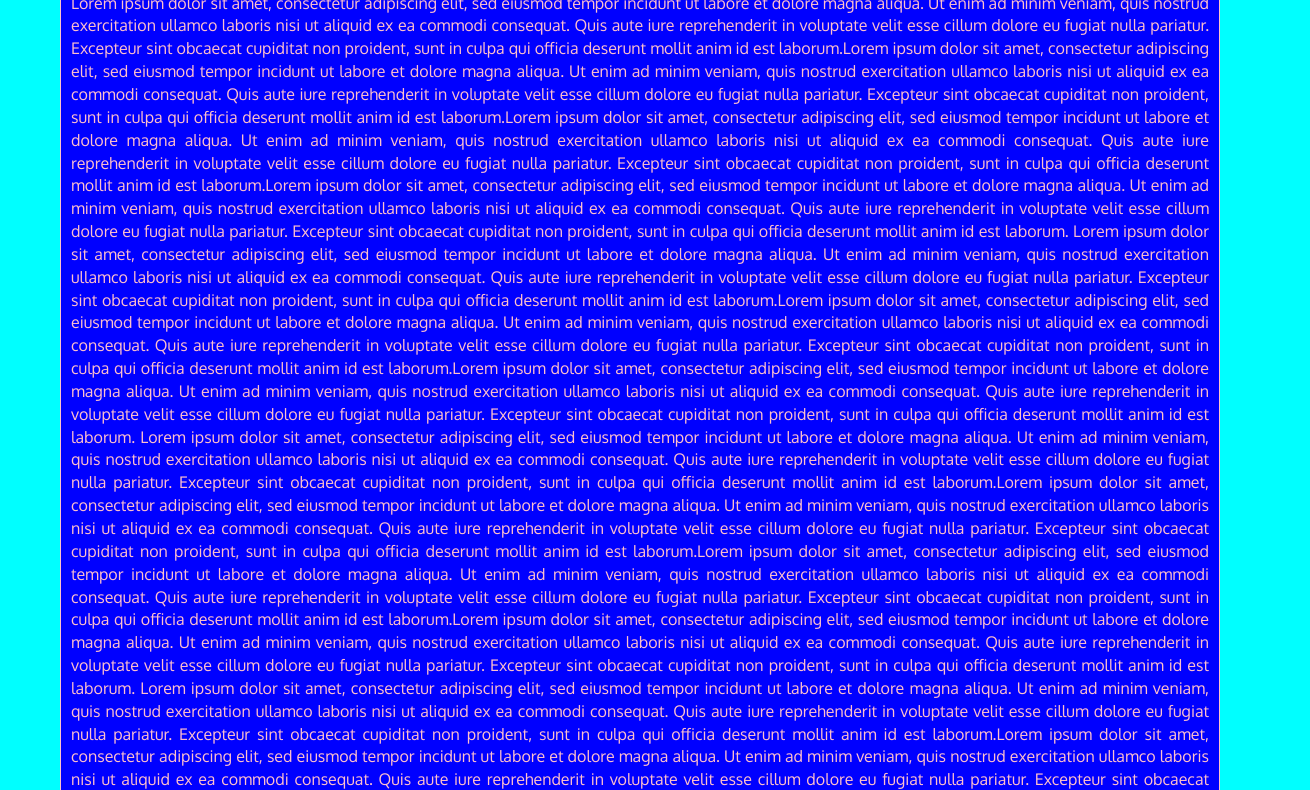
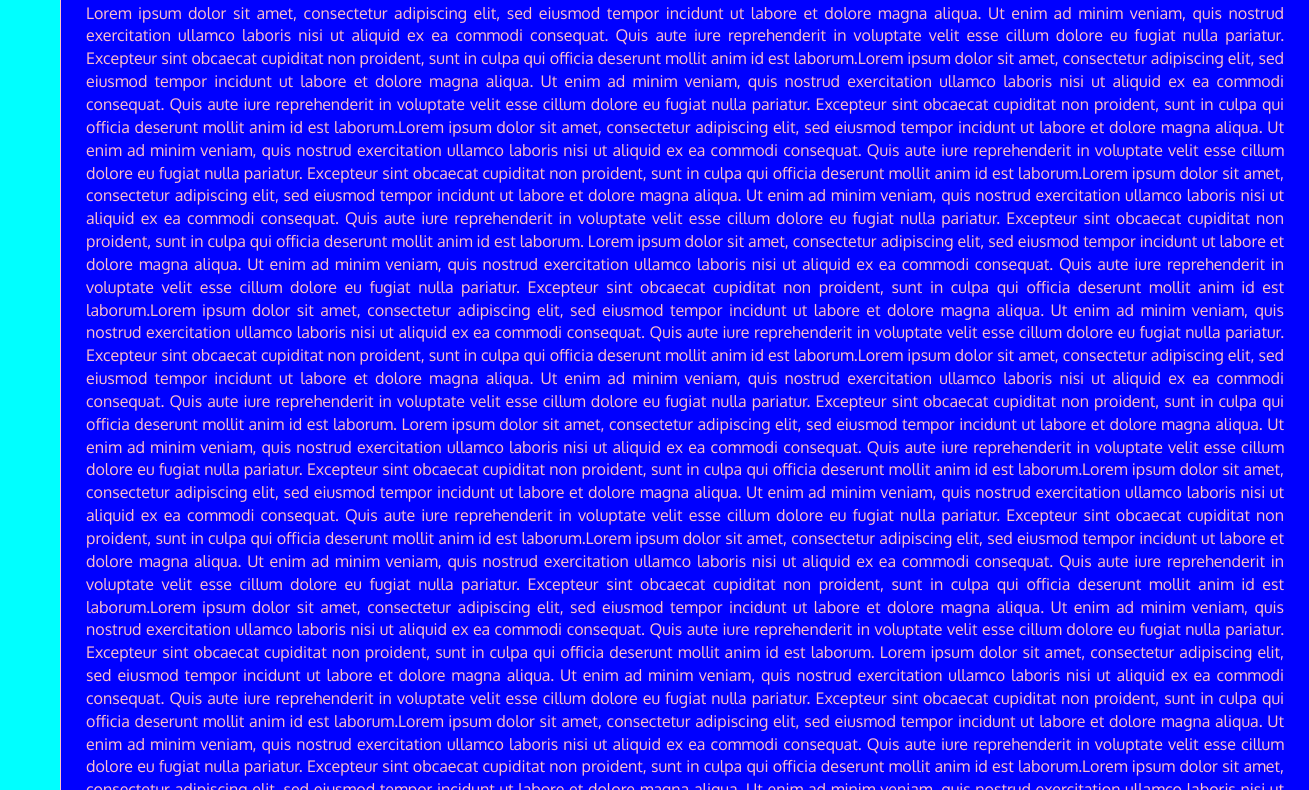
Before and after one commit to miniMy/HtmlCourse, a plain HTML site: page module3/Index.html in a window 1280 px wide. Shown: the part 264-1054 px from the top of the page, 1310 px wide, since content can reach past the window. Drawn offline with Linux system fonts and the light colour scheme.

Commit message:
module 3 assignment

```diff
--- a/module3/Index.html
+++ b/module3/Index.html
@@ -56,7 +56,7 @@
   <div id="main-content" class="container">
     <h1 class="text-center">Our menú</h1>
 
-    <div id="recipe" class="recipe-container" >
+    <div id="recipe" class="recipe-container col-md-12 col-sm-12 col-xs-12" >
     <div id="chicken" class="title" >
       <h2 class="text-center">Chiken</h2>
     </div>
```
